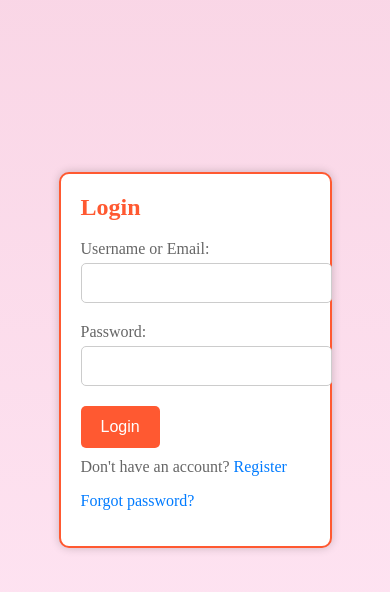
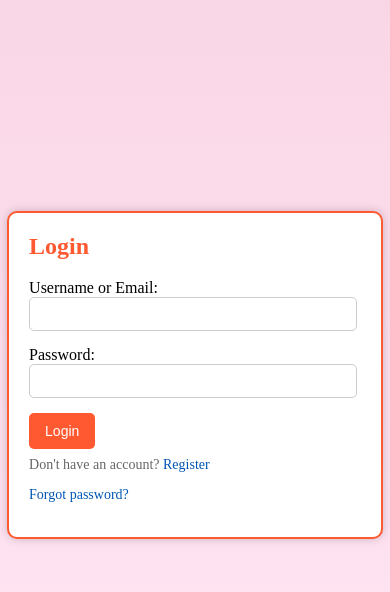
Before and after one commit to shynerdguy/defnotkniffel, a plain HTML site: page login.html in a window 390 px wide. Shown: the part 62-654 px from the top of the page. Drawn offline with Linux system fonts and the light colour scheme.

Commit message:
added media query for small screens

```diff
--- a/login.html
+++ b/login.html
@@ -3,13 +3,13 @@
 <head>
     <meta charset="UTF-8">
     <meta name="viewport" content="width=device-width, initial-scale=1.0">
-    <title>Gyatzee Login Page</title>
+    <title>Gyatzee Login</title>
     <link rel="stylesheet" href="styles/styles.css">
     <link rel="stylesheet" href="styles/login.css">
 </head>
 <body>
     <header>
-        <h1 class="refresh-text"><a href="index.html" class="gyatzee-link">Gyatzee</a></h1>
+        <h1 class="gyatzee-heading"><a href="index.html" class="gyatzee-link">Gyatzee</a></h1>
         <div class="login-container">
             <img src="images/peach.png" alt="Peach Icon" class="peach-icon">
             <a href="login.html" class="login-link">Log In</a>
@@ -29,8 +29,8 @@
             </div>
             <button type="submit">Login</button>
         </form>
-        <p>Don't have an account? <a href="register.html">Register</a></p>
-        <p><a href="forgot_password.html">Forgot password?</a></p>
+        <p>Don't have an account? <a href="register.html" class="register-link">Register</a></p>
+        <p><a href="forgot_password.html" class="forgot-password-link">Forgot password?</a></p>
     </div>
 </body>
 </html>
--- a/styles/login.css
+++ b/styles/login.css
@@ -6,6 +6,10 @@
     box-shadow: 0px 0px 10px 0px rgba(0, 0, 0, 0.2);
     max-width: 400px;
     margin: 20px auto;
+    position: fixed;
+    top: 20%;
+    left: 50%;
+    transform: translateX(-50%);
 }
 
 .login-box h2 {
@@ -15,18 +19,12 @@
 }
 
 .form-group {
-    margin-bottom: 20px;
-}
-
-label {
-    display: block;
-    margin-bottom: 5px;
-    color: #666666;
+    margin-bottom: 25px;
 }
 
 input[type="text"],
 input[type="password"] {
-    width: 100%;
+    width: calc(100% - 22px);
     padding: 10px;
     border: 1px solid #cccccc;
     border-radius: 5px;
@@ -60,3 +58,49 @@ a {
 a:hover {
     text-decoration: underline;
 }
+
+.register-link,
+.forgot-password-link {
+    color: #0056b3;
+}
+
+.register-link:hover,
+.forgot-password-link:hover {
+    text-decoration: underline;
+}
+
+/* Media query for small screens */
+@media screen and (max-width: 768px) {
+    .login-box {
+        position: relative;
+        top: auto;
+        left: auto;
+        transform: none;
+        margin-top: 50px;
+    }
+
+    .form-group {
+        margin-bottom: 15px;
+    }
+
+    input[type="text"],
+    input[type="password"] {
+        padding: 8px;
+        font-size: 14px;
+    }
+
+    button {
+        padding: 10px 16px;
+        font-size: 14px;
+    }
+
+    p {
+        margin-top: 8px;
+        font-size: 14px;
+    }
+
+    .register-link,
+    .forgot-password-link {
+        font-size: 14px;
+    }
+}
```
